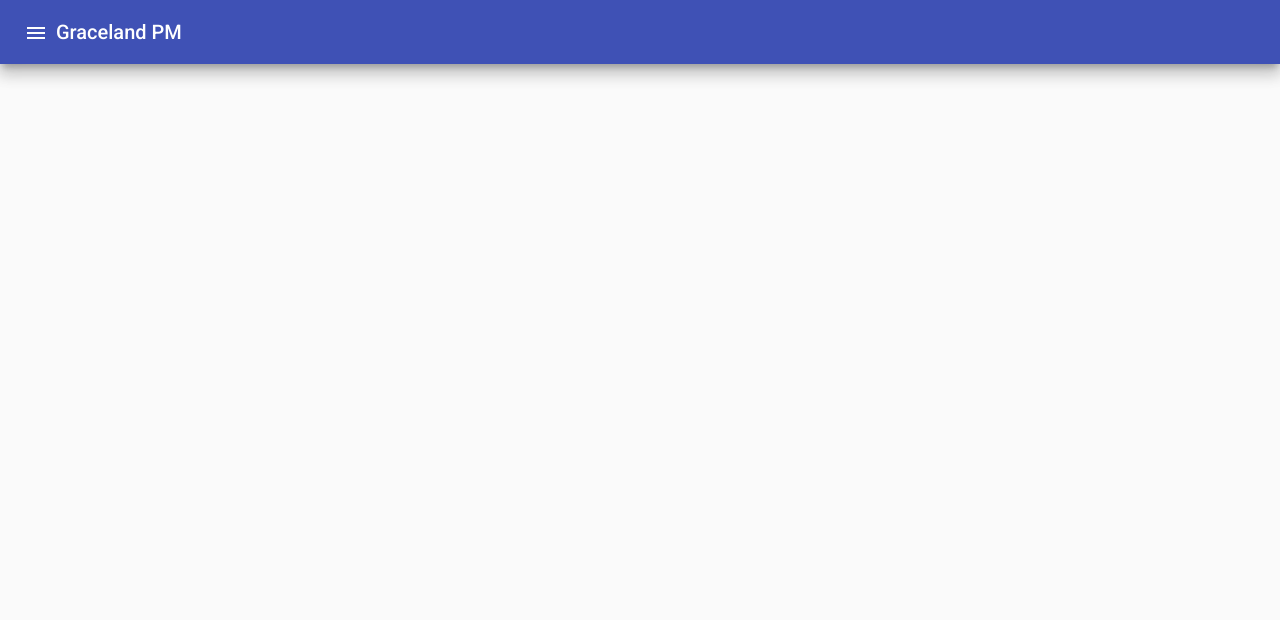
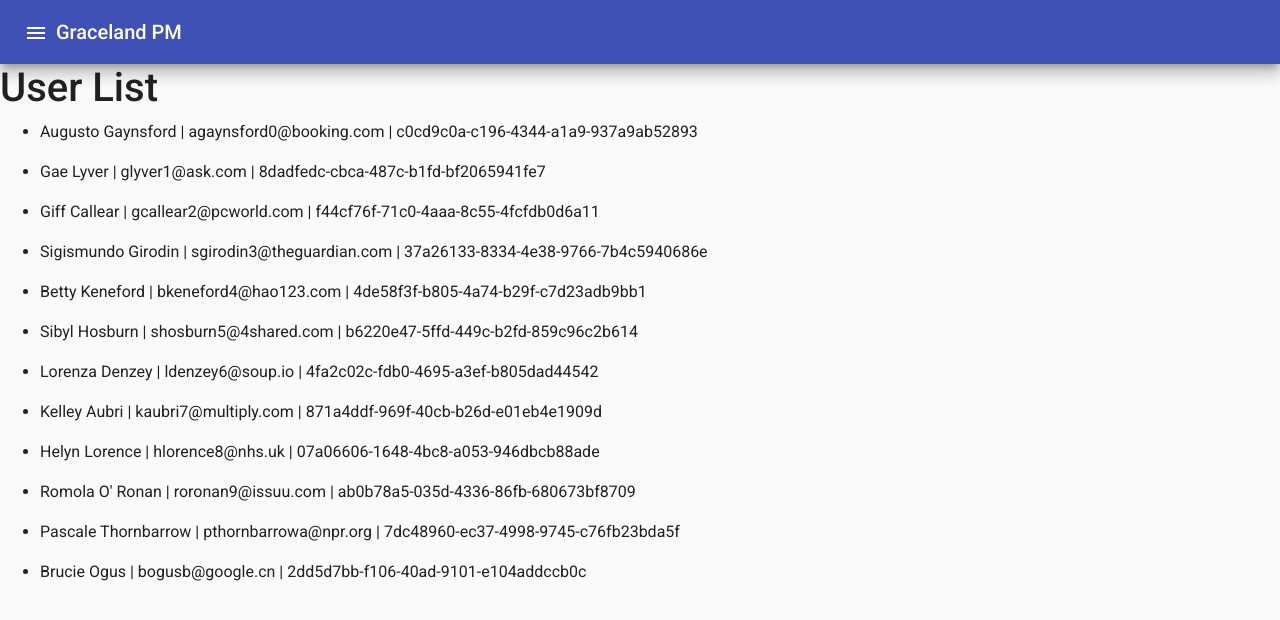
Before and after one commit to walkersoft/graceland-angular, an Angular app: page /view/users in a window 1280 px wide. Before the commit this address led to /. Shown: the top 620 px of the page. Built offline with nearby package versions, Linux system fonts and the light colour scheme.

Commit message:
moved to json data stores and hooked up users to an http client call

```diff
--- a/src/app/app-routing.module.ts
+++ b/src/app/app-routing.module.ts
@@ -1,9 +1,11 @@
 import { NgModule } from '@angular/core';
 import { RouterModule, Routes } from '@angular/router';
 import { TaskListComponent } from './tasks/task-list.component';
+import { UserListComponent } from './users/user-list.component';
 
 const routes: Routes = [
   { path: 'view/tasks', component: TaskListComponent },
+  { path: 'view/users', component: UserListComponent },
 ]
 
 @NgModule({
--- a/src/app/app.component.html
+++ b/src/app/app.component.html
@@ -3,6 +3,7 @@
   <mat-drawer #drawer>
     <button mat-raised-button (click)="drawer.close()" onclick="this.blur()">Close</button>
     <a mat-button (click)="drawer.close()" color="primary" [routerLink]="['/view/tasks']" routerLinkActive="router-link-active" class="d-block">Task View</a>
+    <a mat-button (click)="drawer.close()" color="primary" [routerLink]="['/view/users']" routerLinkActive="router-link-active" class="d-block">User View</a>
   </mat-drawer>
 
   <mat-drawer-content>
--- a/src/app/app.module.ts
+++ b/src/app/app.module.ts
@@ -16,8 +16,8 @@ import { MatSnackBarModule } from '@angular/material/snack-bar';
 import { MatTableModule } from '@angular/material/table';
 import { MatChipsModule } from '@angular/material/chips';
 import { TaskListComponent } from './tasks/task-list.component';
-import { Routes } from '@angular/router';
 import { UserListComponent } from './users/user-list.component';
+import { HttpClientModule } from '@angular/common/http';
 
 
 
@@ -28,6 +28,7 @@ import { UserListComponent } from './users/user-list.component';
     UserListComponent
   ],
   imports: [
+    HttpClientModule,
     BrowserModule,
     AppRoutingModule,
     BrowserAnimationsModule,
--- /dev/null
+++ b/src/app/services/user.service.ts
@@ -0,0 +1,17 @@
+import { HttpClient } from '@angular/common/http';
+import { Injectable } from '@angular/core';
+import { Observable } from 'rxjs';
+import { IUser } from 'src/shared/interfaces/IUser';
+
+@Injectable({
+  providedIn: 'root'
+})
+export class UserService {
+
+  userStore: string = 'assets/dummy-data/users.json';
+  constructor(private http: HttpClient) { }
+
+  getUsers(): Observable<any> {
+    return this.http.get(this.userStore);
+  }
+}
--- a/src/app/users/user-list.component.html
+++ b/src/app/users/user-list.component.html
@@ -1 +1,4 @@
-<p>user-list works!</p>
+<h1>User List</h1>
+<ul *ngFor="let user of users">
+  <li>{{ user.firstName }} {{ user.lastName }} | {{ user.email }} | {{ user.id }}</li>
+</ul>
--- a/src/app/users/user-list.component.ts
+++ b/src/app/users/user-list.component.ts
@@ -1,4 +1,6 @@
 import { Component, OnInit } from '@angular/core';
+import { IUser } from 'src/shared/interfaces/IUser';
+import { UserService } from '../services/user.service';
 
 @Component({
   selector: 'gl-user-list',
@@ -6,10 +8,14 @@ import { Component, OnInit } from '@angular/core';
   styleUrls: ['./user-list.component.scss']
 })
 export class UserListComponent implements OnInit {
-
-  constructor() { }
+  users: IUser[] = [];
+  constructor(private userService: UserService) { }
 
   ngOnInit(): void {
+    let request = this.userService.getUsers();
+    request.subscribe(data => {
+      this.users = data;
+    });
   }
 
 }
--- a/src/shared/interfaces/IUser.ts
+++ b/src/shared/interfaces/IUser.ts
@@ -2,5 +2,5 @@ export interface IUser {
   id: string;
   firstName: string;
   lastName: string;
-  emailAddress: string;
+  email: string;
 }
```
Also changed, not shown: src/app/services/user-service.service.ts (deleted, +0 -9 lines), src/assets/dummy-data/tasks.json (renamed from src/dummy-data/tasks.json), src/assets/dummy-data/users.json (renamed from src/dummy-data/users.json).
